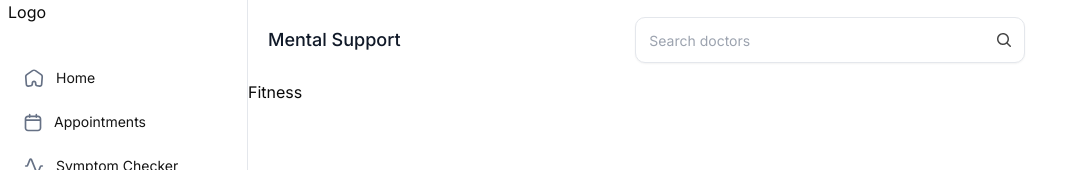
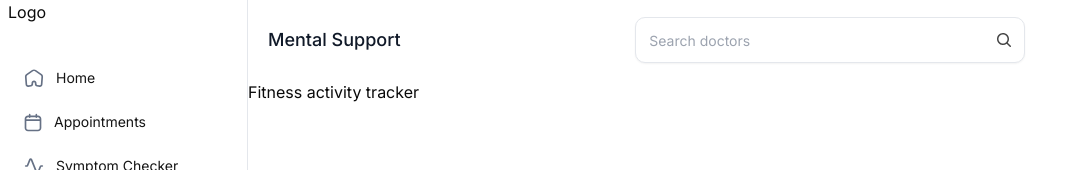
Before and after one commit to TimothyBabatu13/AegisHealth-Smart, a Next.js app in the folder aegis-health-smart/: page /fitness in a window 1280 px wide. Shown: the top 170 px of the page, without its empty margins (0-1079 px from the left). Built offline with nearby package versions, Linux system fonts and the light colour scheme; no server answers.

Commit message:
first commit

```diff
--- a/aegis-health-smart/src/app/(screens)/fitness/page.tsx
+++ b/aegis-health-smart/src/app/(screens)/fitness/page.tsx
@@ -1,7 +1,9 @@
 
 const page = () => {
   return (
-    <section>Fitness</section>
+    <section>
+      <h1>Fitness activity tracker</h1>
+    </section>
   )
 }
 
```
